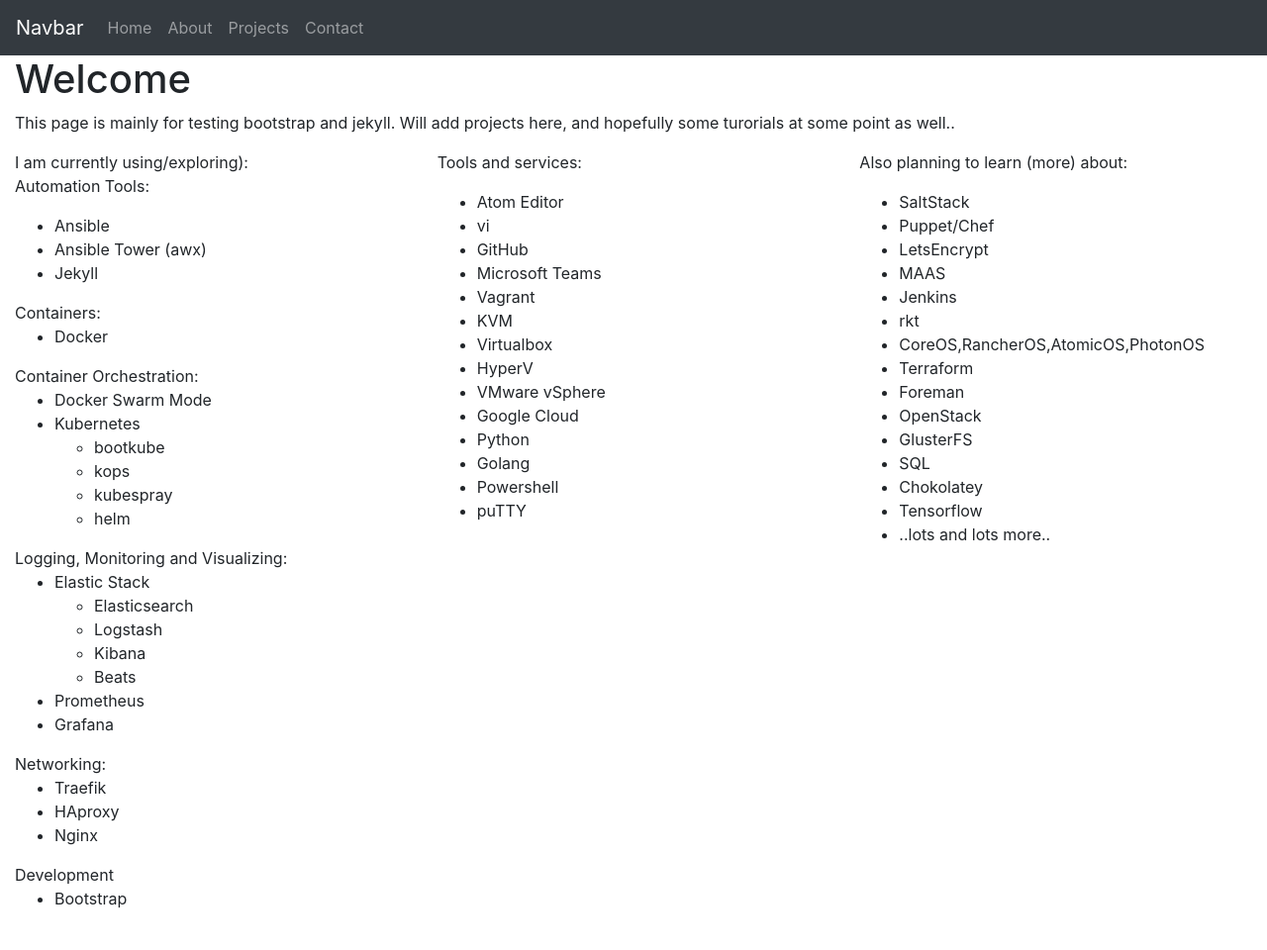
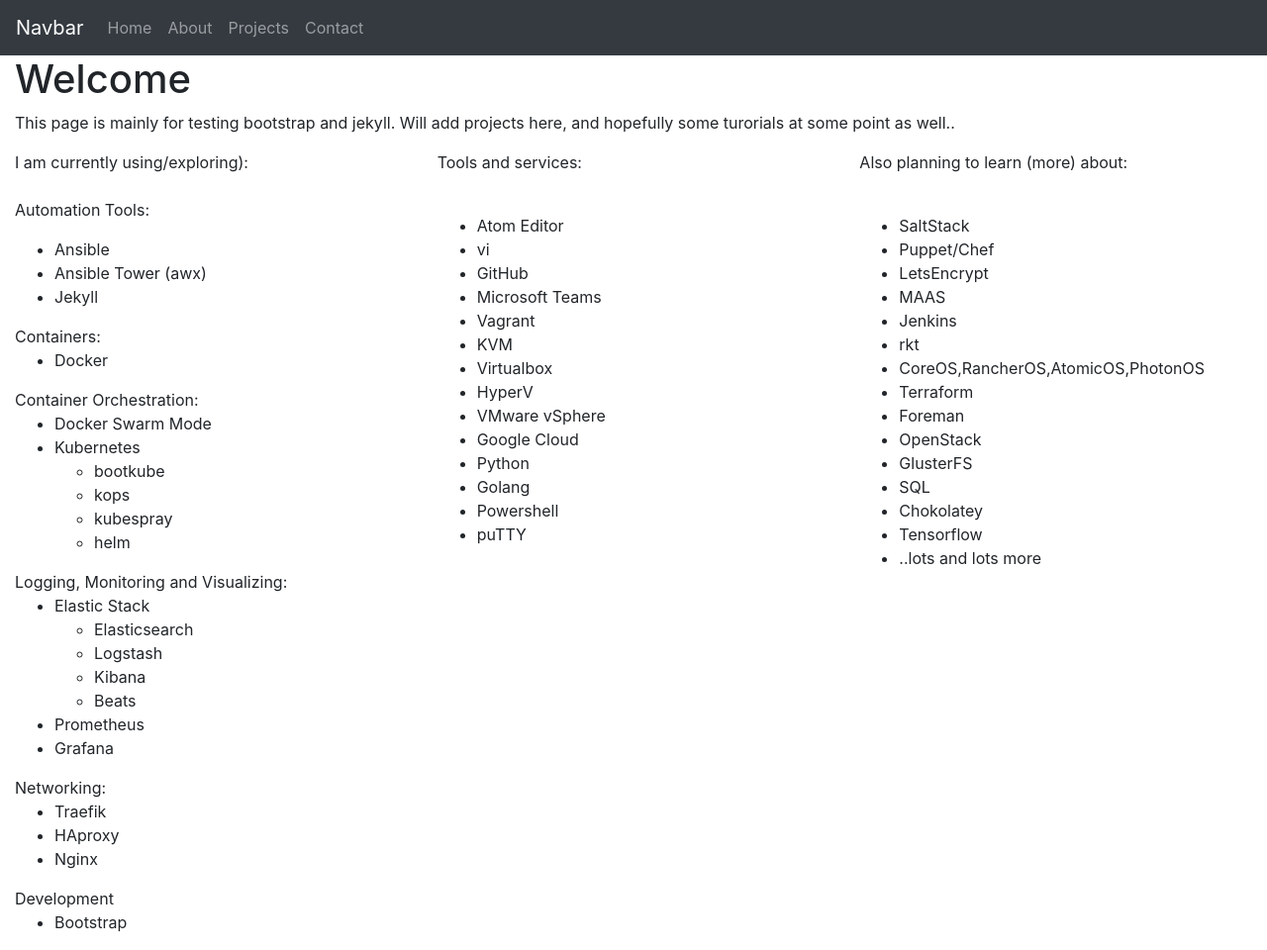
Before and after one commit to kds-rune/kds-rune.github.io, a Jekyll site: the page built from index.html, in a window 1280 px wide. Shown: the whole page at 99% size. Built offline with Jekyll 4.4.1, drawn with Linux system fonts in a browser that asks for light colours; nearby versions of some CDN libraries; before the commit the page ends 936 px from its top, so only the background shows below that.

```diff
--- a/index.html
+++ b/index.html
@@ -24,7 +24,7 @@ title: index
     <!-- START: Content COL 1 -->
     <div class="col-sm justify-content-left">
       <p>
-        I am currently using/exploring):<br>
+        I am currently using/exploring):<br><br>
         Automation Tools:
         <ul>
           <li>Ansible</li>
@@ -75,7 +75,7 @@ title: index
     <!-- START: Content COL 2 -->
     <div class="col-sm justify-content-left">
       <p>
-        Tools and services:<br>
+        Tools and services:<br><br>
         <ul>
           <li>Atom Editor</li>
           <li>vi</li>
@@ -99,7 +99,7 @@ title: index
     <!-- START: Content COL 3 -->
     <div class="col-sm justify-content-left">
       <p>
-      Also planning to learn (more) about:<br>
+      Also planning to learn (more) about:<br><br>
         <ul>
           <li>SaltStack</li>
           <li>Puppet/Chef</li>
@@ -115,7 +115,7 @@ title: index
           <li>SQL</li>
           <li>Chokolatey</li>
           <li>Tensorflow</li>
-          <li>..lots and lots more..</li>
+          <li>..lots and lots more</li>
         </ul>
       </p>
     </div>
```
